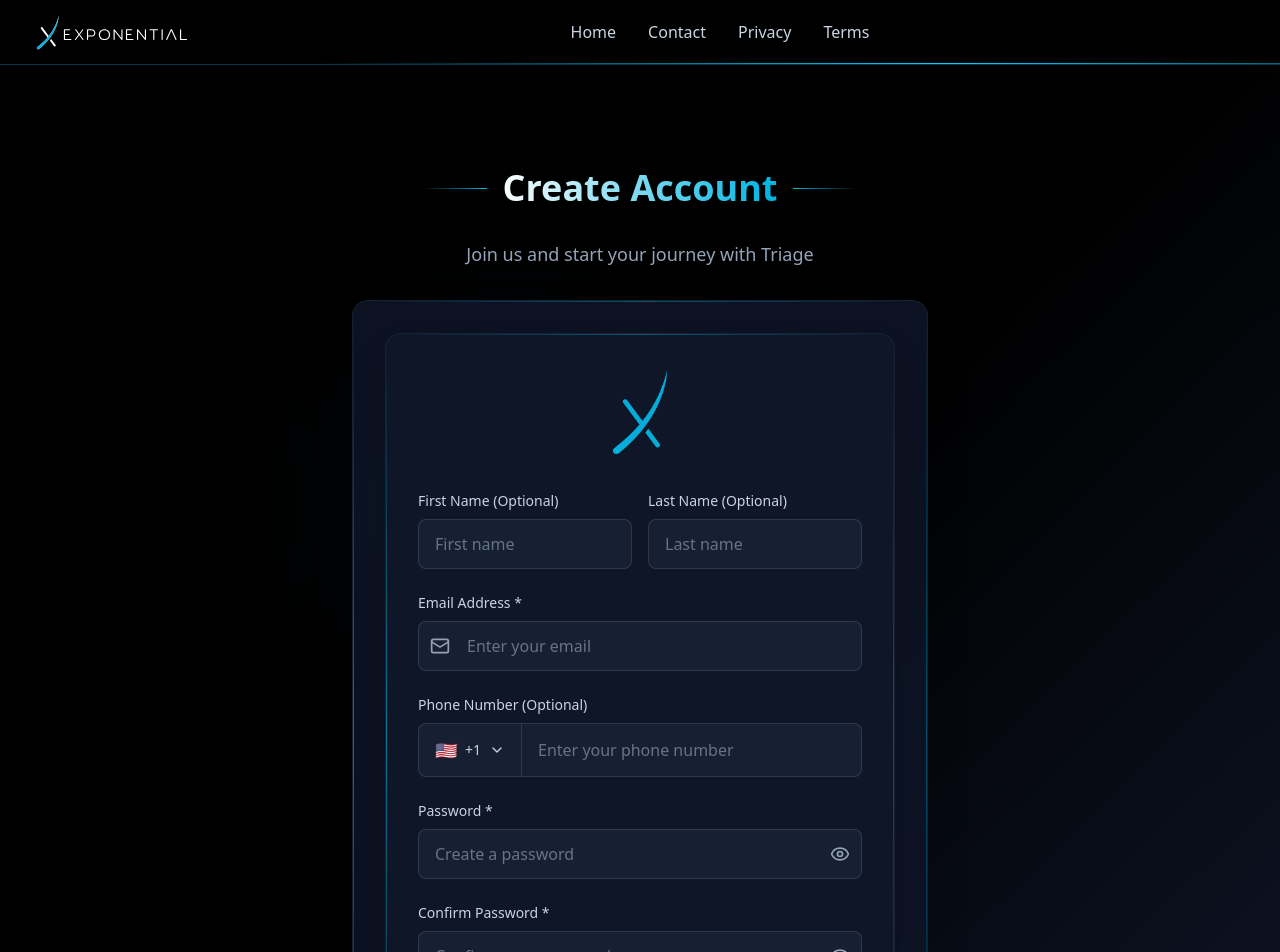
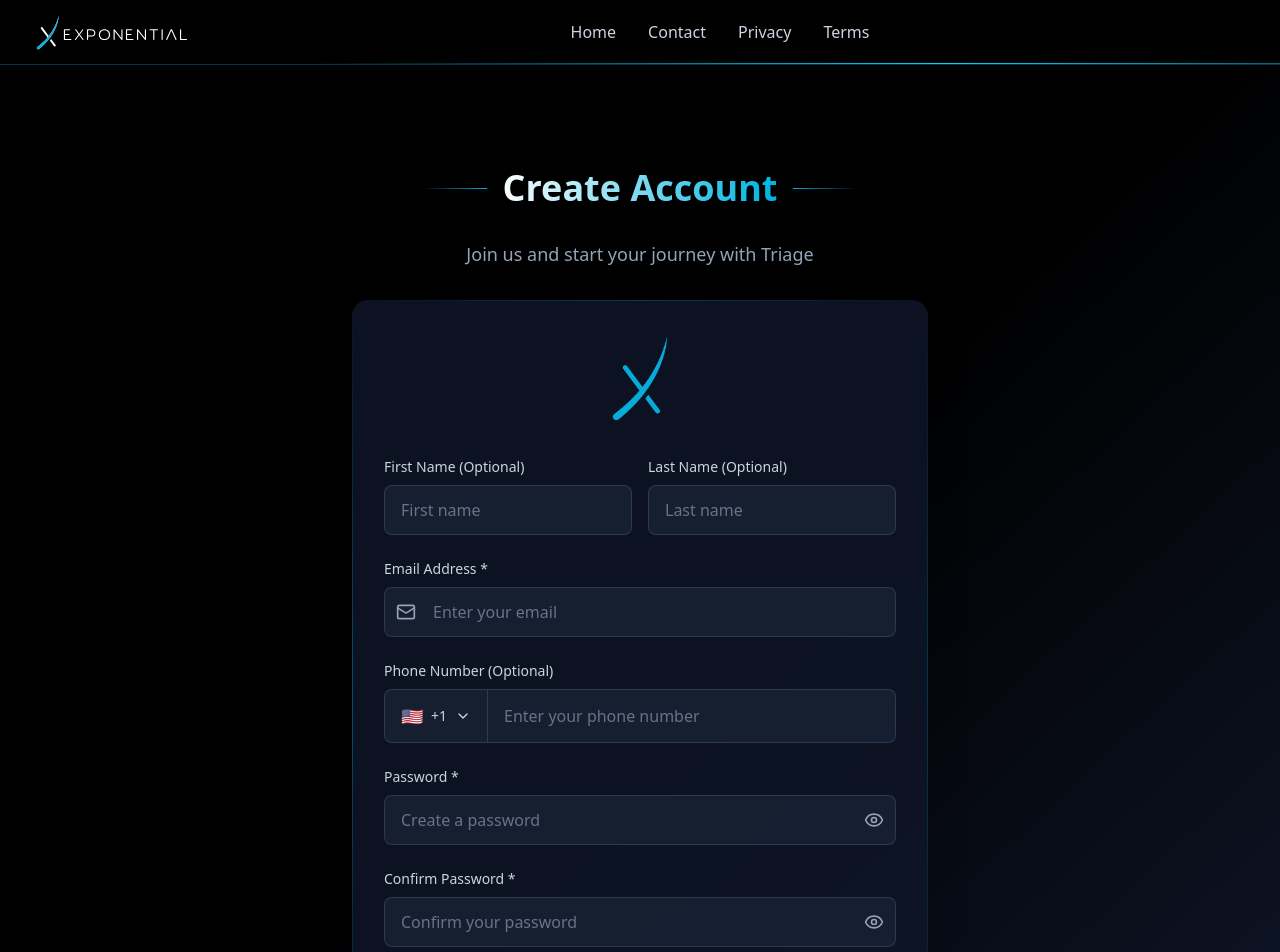
Before and after one commit to brandoncouey/HealthcareAI, a Next.js app: page /register in a window 1280 px wide. Shown: the top 952 px of the page. Built offline with nearby package versions, Linux system fonts and the light colour scheme.

Commit message:
Double border on register panel removed

```diff
--- a/app/components/forms/register-form.tsx
+++ b/app/components/forms/register-form.tsx
@@ -37,17 +37,17 @@ export default function RegisterForm() {
   const [showCountryDropdown, setShowCountryDropdown] = useState(false);
 
   return (
-    <div className="bg-slate-900/80 rounded-2xl p-8 shadow-2xl border border-slate-700/30 backdrop-blur-sm relative overflow-hidden">
+    <div className="bg-slate-900/80 rounded-2xl p-8 shadow-2xl backdrop-blur-sm relative overflow-hidden">
       {/* Subtle border glow effect - on the very edge */}
       <div className="absolute inset-0 rounded-2xl pointer-events-none">
         {/* Top edge glow */}
-        <div className="absolute top-0 left-0 h-px w-full bg-gradient-to-r from-transparent via-[#00B5E2] to-transparent animate-form-border-glow pointer-events-none" style={{animationDelay: '-2s'}}></div>
+        <div className="absolute top-0 left-0 h-px w-full bg-gradient-to-r from-transparent via-[#00B5E2]/60 to-transparent animate-form-border-glow pointer-events-none" style={{animationDelay: '-2s'}}></div>
         {/* Right edge glow */}
-        <div className="absolute top-0 right-0 w-px h-full bg-gradient-to-b from-transparent via-[#00B5E2] to-transparent animate-form-border-glow-vertical pointer-events-none" style={{animationDelay: '-0.5s'}}></div>
+        <div className="absolute top-0 right-0 w-px h-full bg-gradient-to-b from-transparent via-[#00B5E2]/60 to-transparent animate-form-border-glow-vertical pointer-events-none" style={{animationDelay: '-0.5s'}}></div>
         {/* Bottom edge glow */}
-        <div className="absolute bottom-0 left-0 h-px w-full bg-gradient-to-r from-transparent via-[#00B5E2] to-transparent animate-form-border-glow-reverse pointer-events-none" style={{animationDelay: '1s'}}></div>
+        <div className="absolute bottom-0 left-0 h-px w-full bg-gradient-to-r from-transparent via-[#00B5E2]/60 to-transparent animate-form-border-glow-reverse pointer-events-none" style={{animationDelay: '1s'}}></div>
         {/* Left edge glow */}
-        <div className="absolute top-0 left-0 w-px h-full bg-gradient-to-t from-transparent via-[#00B5E2] to-transparent animate-form-border-glow-vertical-reverse-slow pointer-events-none" style={{animationDelay: '2s'}}></div>
+        <div className="absolute top-0 left-0 w-px h-full bg-gradient-to-t from-transparent via-[#00B5E2]/60 to-transparent animate-form-border-glow-vertical-reverse-slow pointer-events-none" style={{animationDelay: '2s'}}></div>
       </div>
 
       {/* Logo */}
--- a/app/components/home/hero-section.tsx
+++ b/app/components/home/hero-section.tsx
@@ -52,6 +52,7 @@ export default function HeroSection() {
                   src="/dashboard-preview.png"
                   alt="Watch Promo"
                   fill
+                  sizes="(max-width: 768px) 100vw, 50vw"
                   className="object-cover rounded-lg"
                 />
                 <div className="absolute inset-0 bg-black/40 rounded-lg flex items-center justify-center hover:bg-black/50 transition-colors duration-300">
--- a/app/register/page.tsx
+++ b/app/register/page.tsx
@@ -12,12 +12,7 @@ export default function RegisterPage() {
             <Header showSignIn={false} showBookDemo={false} />
 
             {/* Register Section */}
-            <section className="pt-40 pb-20 bg-gradient-to-br from-black via-black to-slate-900 relative overflow-hidden">
-                {/* Background glow effects */}
-                <div className="absolute inset-0 bg-gradient-to-br from-[#00B5E2]/3 via-transparent to-[#00B5E2]/2"></div>
-                <div className="absolute top-1/4 left-1/4 w-96 h-96 bg-[#00B5E2]/5 rounded-full blur-3xl animate-pulse"></div>
-                <div className="absolute bottom-1/4 right-1/4 w-80 h-80 bg-[#00B5E2]/4 rounded-full blur-3xl animate-pulse delay-1000"></div>
-                <div className="absolute top-1/2 left-1/2 w-64 h-64 bg-[#00B5E2]/3 rounded-full blur-2xl animate-pulse delay-500"></div>
+            <section className="pt-40 pb-20 bg-gradient-to-br from-black via-black to-slate-900 relative">
 
                 <div className="max-w-7xl mx-auto px-4 sm:px-6 lg:px-8 relative z-10">
                     <div className="flex items-center justify-center min-h-[60vh]">
@@ -35,21 +30,7 @@ export default function RegisterPage() {
                                 </p>
                             </div>
 
-                            <div className="bg-slate-900/80 rounded-2xl p-8 shadow-2xl border border-slate-700/30 backdrop-blur-sm relative overflow-hidden">
-                                {/* Subtle border glow effect - on the very edge */}
-                                <div className="absolute inset-0 rounded-2xl pointer-events-none">
-                                    {/* Top edge glow */}
-                                    <div className="absolute top-0 left-0 h-px w-full bg-gradient-to-r from-transparent via-[#00B5E2] to-transparent animate-form-border-glow pointer-events-none" style={{animationDelay: '-2s'}}></div>
-                                    {/* Right edge glow */}
-                                    <div className="absolute top-0 right-0 w-px h-full bg-gradient-to-b from-transparent via-[#00B5E2] to-transparent animate-form-border-glow-vertical pointer-events-none" style={{animationDelay: '-0.5s'}}></div>
-                                    {/* Bottom edge glow */}
-                                    <div className="absolute bottom-0 left-0 h-px w-full bg-gradient-to-r from-transparent via-[#00B5E2] to-transparent animate-form-border-glow-reverse pointer-events-none" style={{animationDelay: '1s'}}></div>
-                                    {/* Left edge glow */}
-                                    <div className="absolute top-0 left-0 w-px h-full bg-gradient-to-t from-transparent via-[#00B5E2] to-transparent animate-form-border-glow-vertical-reverse-slow pointer-events-none" style={{animationDelay: '2s'}}></div>
-                                </div>
-
-                                <RegisterForm />
-                            </div>
+                            <RegisterForm />
                         </div>
                     </div>
                 </div>
```
